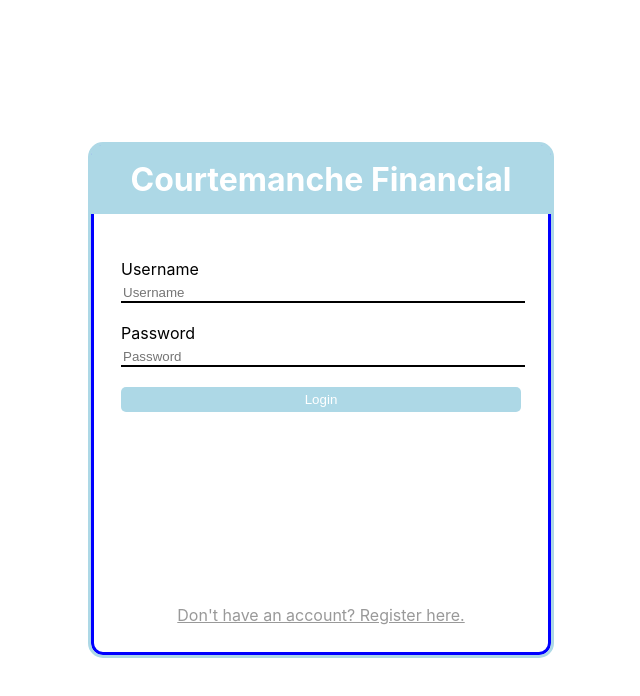
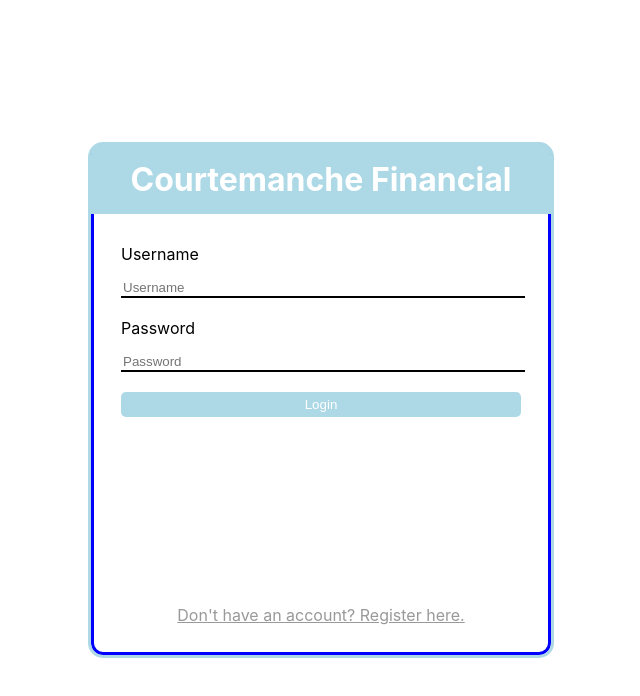
Before and after one commit to 0UTC4STD/stock-portfolio, a React (Create React App) app: page / in a window 1280 px wide. Shown: the top 696 px of the page, without its empty margins (319-959 px from the left). Built offline with nearby package versions, Linux system fonts and the light colour scheme.

Commit message:
Another One

```diff
--- a/src/styles/LoginPage.css
+++ b/src/styles/LoginPage.css
@@ -32,8 +32,7 @@
 
   form label {
     display: block;
-    margin-bottom: 5px;
-    margin-top: 15px;
+    margin-bottom: 15px;
   }
 
   form input {
--- a/src/styles/RegisterPage.css
+++ b/src/styles/RegisterPage.css
@@ -32,8 +32,7 @@
 
   form label {
     display: block;
-    margin-bottom: 5px;
-    margin-top: 15px;
+    margin-bottom: 15px;
   }
 
   form input {
```
